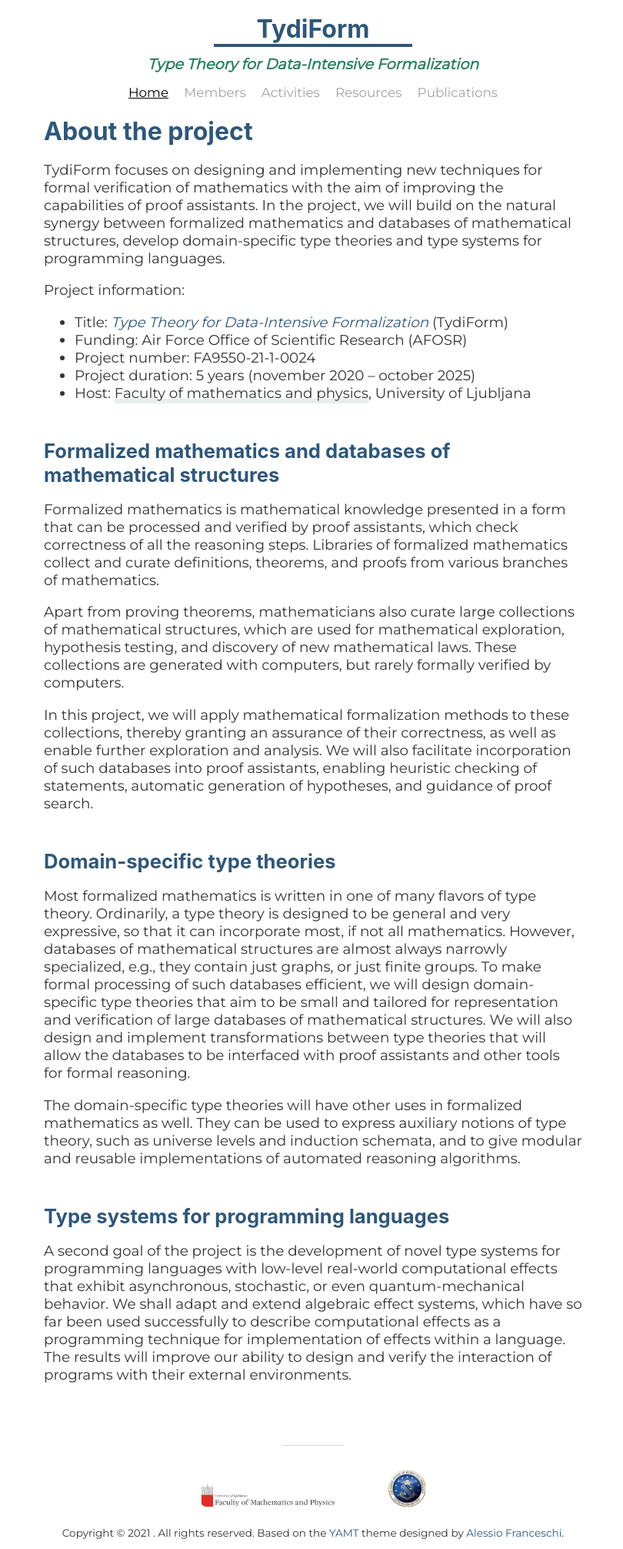
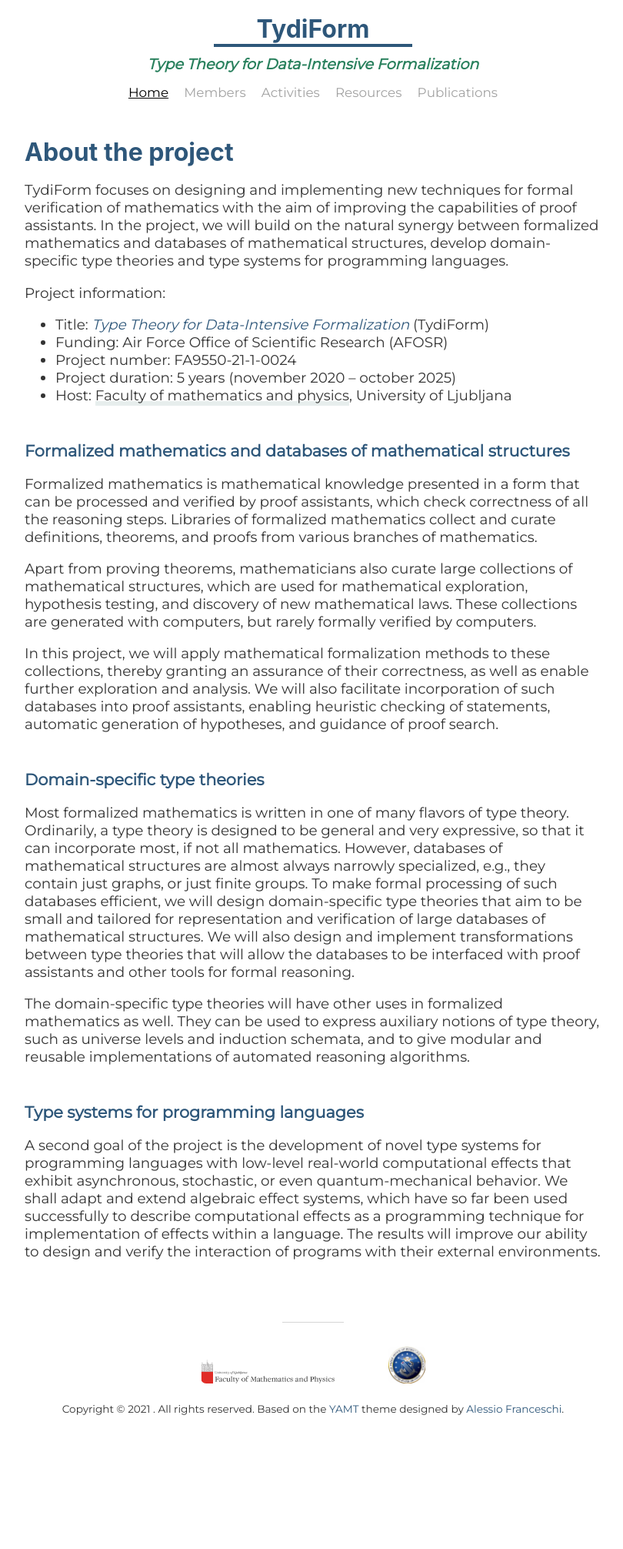
Before and after one commit to ul-fmf/tydi-form-site, a Jekyll site: the page built from index.md, in a window 1280 px wide. Shown: the whole page at 77% size, without its empty margins (233-1043 px from the left). Built offline with Jekyll 4.4.1, drawn with Linux system fonts in a browser that asks for light colours; nearby versions of some CDN libraries; some web fonts are replaced; after the commit the page ends 1852 px from its top, so only the background shows below that.

Commit message:
Meddle with typography

```diff
--- a/_sass/base.scss
+++ b/_sass/base.scss
@@ -13,7 +13,7 @@ html{
 .container {
     margin-left: auto;
     margin-right: auto;
-    width: 700px;
+    width: 750px;
 }
 
 .task-list{
--- a/_sass/typography.scss
+++ b/_sass/typography.scss
@@ -1,6 +1,6 @@
 @import 'variables';
 
-h1, h2, h3, h4, h5, h6{
+h1, h2{ //, h3, h4, h5, h6
     font-family: $header-font;
     margin-bottom: 10px;
     text-decoration: none;
@@ -17,21 +17,25 @@ p, ul, ol{
     }
 }
 
+h1{
+  margin-top: 3rem;
+}
+
 h2{
-    font-size: 1.6rem;
-    margin-top: 3rem;
-    margin-bottom: 0px;
+  font-weight: bold;
+  font-family: $base-font;
+  font-size: 1.3rem;
+  margin-top: 3rem;
+    // font-size: 1.6rem;
+    // margin-bottom: 0px;
 }
 
 h3{
     color: $color-secondary-dark;
-    font-size: 1.2rem;
+    font-size: 1.1rem;
     font-style: italic;
-}
-h4{
     font-weight: bold;
-    font-family: $base-font;
-    font-size: 1.15rem;
+    margin-top: 1rem;
 }
 
 p{
```
